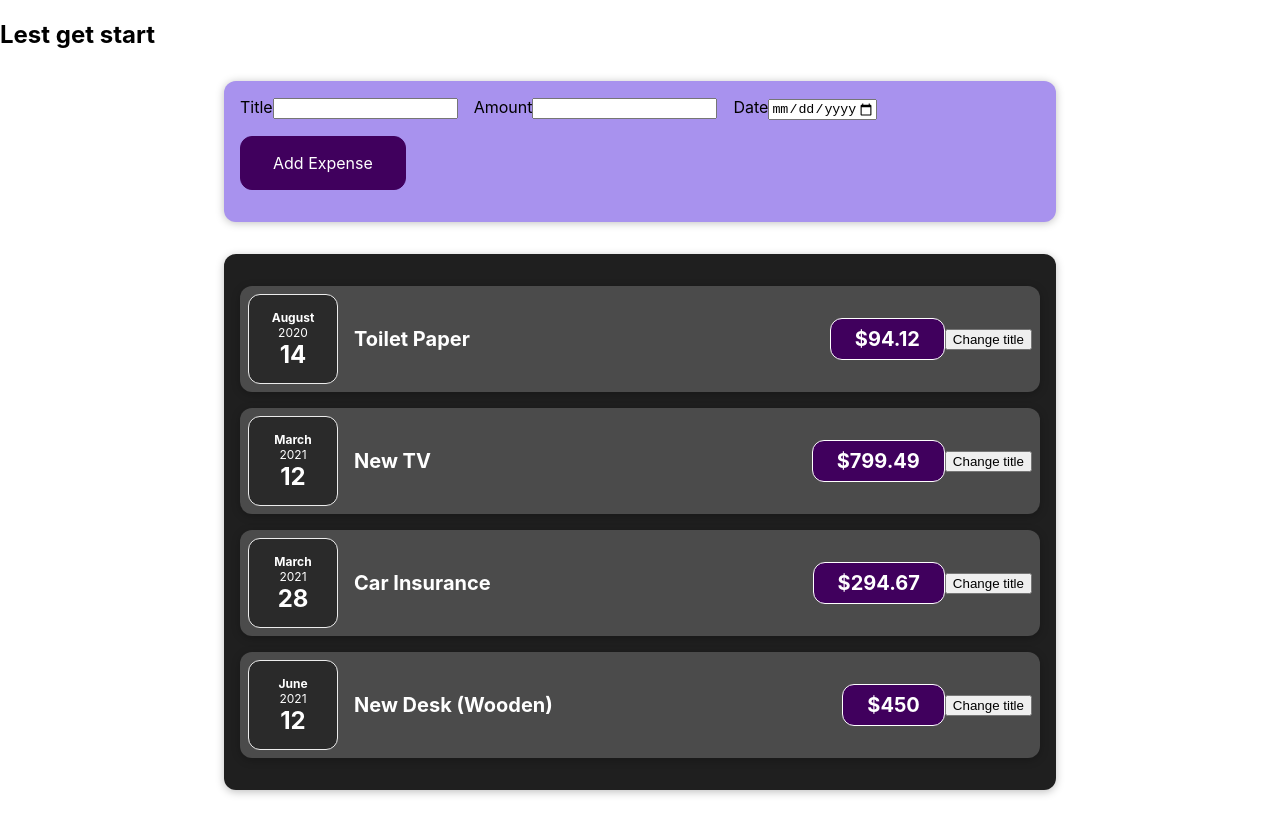
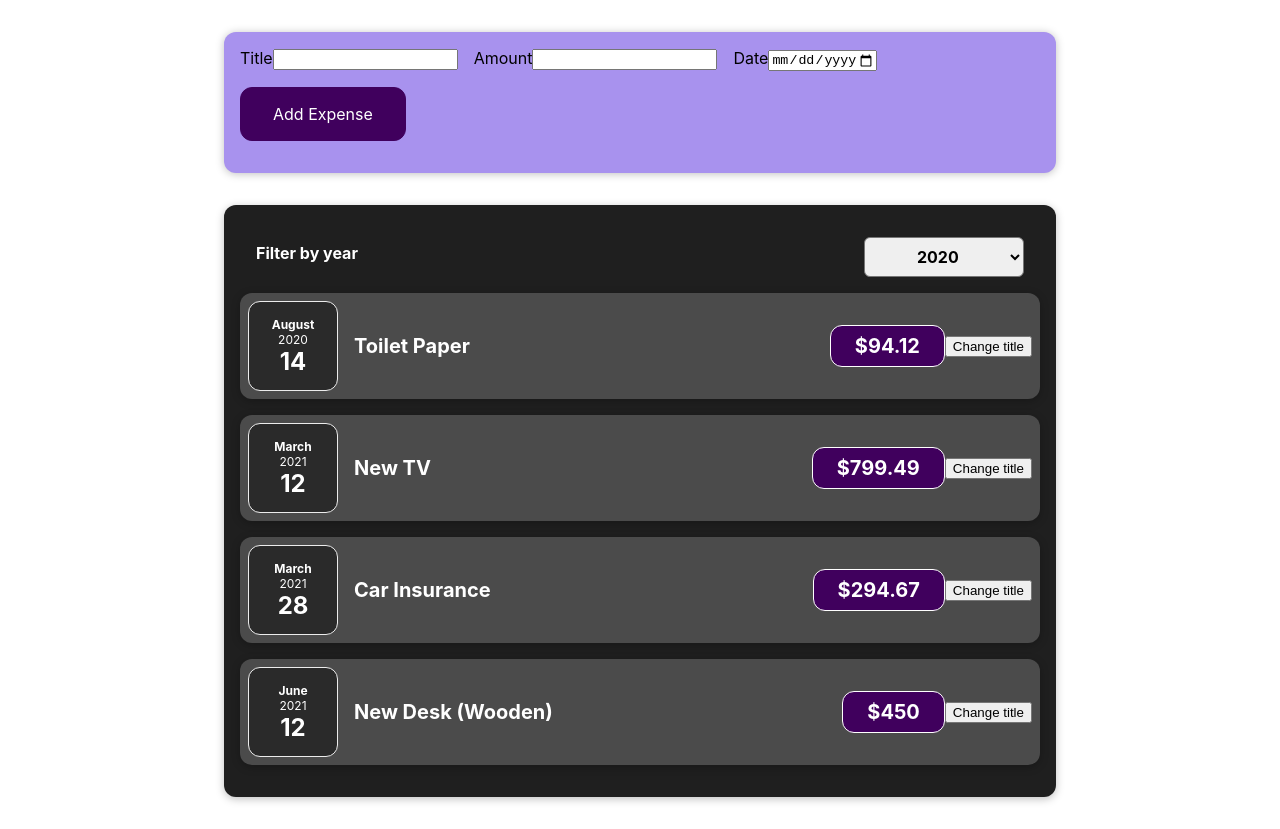
Before and after one commit to moisesJduarte/my-expenses, a React (Create React App) app: page / in a window 1280 px wide. Built offline with nearby package versions, Linux system fonts and the light colour scheme.

Commit message:
adding filter modal

```diff
--- a/src/App.js
+++ b/src/App.js
@@ -28,12 +28,16 @@ function App() {
       amount: 450,
       date: new Date(2021, 5, 12),
     },
-  ]
+  ];
+
+  const addExpenseHandler = expense => {
+    console.log('In App.js');
+    console.log(expense);
+  };
 
   return (
     <div >
-      <h2>Lest get start</h2>
-      <NewExpense />
+      <NewExpense onAddExpense={addExpenseHandler} />
       <Expenses items={expenses} />
     </div >
   );
--- /dev/null
+++ b/src/components/Expenses/ExpenseFilter.css
@@ -0,0 +1,24 @@
+.expenses-filter {
+  color: white;
+  padding: 0 1rem;
+}
+
+.expenses-filter__control {
+  display: flex;
+  width: 100%;
+  align-items: center;
+  justify-content: space-between;
+  margin: 1rem 0;
+}
+
+.expenses-filter label {
+  font-weight: bold;
+  margin-bottom: 0.5rem;
+}
+
+.expenses-filter select {
+  font: inherit;
+  padding: 0.5rem 3rem;
+  font-weight: bold;
+  border-radius: 6px;
+}
--- /dev/null
+++ b/src/components/Expenses/ExpenseFilter.js
@@ -0,0 +1,25 @@
+import React from 'react';
+
+import './ExpenseFilter.css';
+
+const ExpenseFilter = (props) => {
+    const dropdownChangeHandler = (event) => {
+        props.onChangeFilter(event.target.value);
+    };
+
+    return (
+        <div className='expenses-filter'>
+            <div className='expenses-filter__control'>
+                <label>Filter by year</label>
+                <select value={props.selected} onChange={dropdownChangeHandler}>
+                    <option value='2022'>2022</option>
+                    <option value='2021'>2021</option>
+                    <option value='2020'>2020</option>
+                    <option value='2019'>2019</option>
+                </select>
+            </div>
+        </div>
+    );
+};
+
+export default ExpenseFilter;
--- a/src/components/Expenses/Expenses.js
+++ b/src/components/Expenses/Expenses.js
@@ -1,11 +1,19 @@
-import React from 'react';
+import React, { useState } from 'react';
 import Card from '../UI/Card';
+import ExpenseFilter from './ExpenseFilter';
 import ExpenseItem from "./ExpenseItem";
 import './Expenses.css';
 
 function Expenses(props) {
+    const [filterYear, setFilterYear] = useState('2020');
+
+    const filterChangeHandler = selectedYear => {
+        setFilterYear(selectedYear);
+    };
     return (
+        <div>
             <Card className='expenses'>
+                <ExpenseFilter selected={filterYear} onChangeFilter={filterChangeHandler} />
                 <ExpenseItem
                     title={props.items[0].title}
                     amount={props.items[0].amount}
@@ -28,6 +36,7 @@ function Expenses(props) {
                 ></ExpenseItem>
 
             </Card>
+        </div>
     );
 }
 
--- a/src/components/NewExpenses/ExpenseForm.js
+++ b/src/components/NewExpenses/ExpenseForm.js
@@ -2,7 +2,7 @@ import React, { useState } from "react";
 
 import './ExpenseForm.css';
 
-const ExpenseForm = () => {
+const ExpenseForm = (props) => {
     const [enteredTitle, setEnteredTitle] = useState(' ');
     const [enteredAmount, setEnteredAmount] = useState(' ');
     const [enteredDate, setEnteredDate] = useState(' ');
@@ -34,7 +34,7 @@ const ExpenseForm = () => {
             date: new Date(enteredDate)
         };
 
-        console.log(expenseData);
+        props.onSaveExpenseData(expenseData);
         setEnteredTitle(' ');
         setEnteredAmount(' ');
         setEnteredDate(' ');
--- a/src/components/NewExpenses/NewExpense.js
+++ b/src/components/NewExpenses/NewExpense.js
@@ -9,11 +9,12 @@ const NewExpense = () => {
             ...enteredExpenseData,
             id: Math.random().toString()
         };
+        props.onAddExpense(expenseData);
     };
 
 
     return <div className="new-expense">
-        <ExpenseForm onSaveExpenseData />
+        <ExpenseForm onSaveExpenseData={saveExpenseDataHandler} />
     </div>
 };
 
```
Lines whose indentation alone changed are shown as unchanged.
